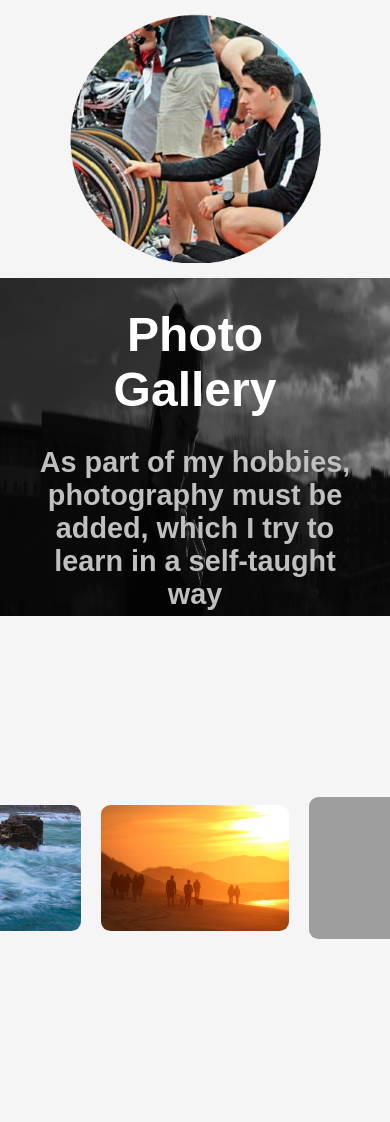
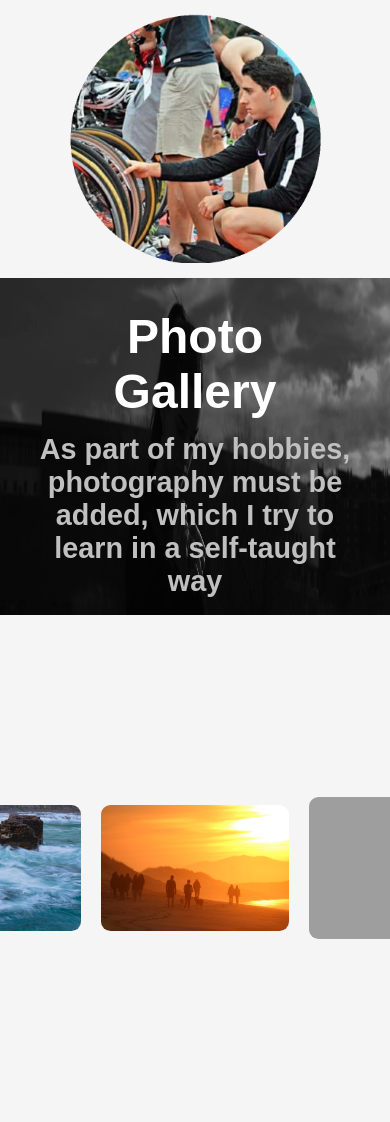
Before and after one commit to Jaimedgp/jaimedgpWeb, a Django app: template resume/templates/index.html in a window 390 px wide. Shown: the part 4672-5794 px from the top of the page. Run offline with Django 3.2, Linux system fonts and the light colour scheme; the template is opened without the code that fills it, so the values that code supplies are empty; grey boxes are pictures that could not be loaded.

Commit message:
responsive and animation on gallery section

```diff
--- a/resume/static/css/_photo.css
+++ b/resume/static/css/_photo.css
@@ -1,18 +1,16 @@
-#photo {
-    min-height: 100vh;
-
-    background: url("/static/Photos/Gallery/BW_5340.jpg") no-repeat;
-    background-size: 100vw 40vh;
-    background-position: top center;
-}
+#photo { min-height: 100vh; }
 
 .photo-header {
-    height: 40vh;
+    background: url("/static/Photos/Gallery/BW_5340.jpg") no-repeat;
+    background-size: 100vw 100%;
+    background-position: top center;
+
+    min-height: 40vh;
     display: grid;
     text-align: center;
 
     grid-template-columns: 10% minmax(5rem, 1fr) 10%;
-    grid-template-rows: 1fr 1fr ;
+    grid-template-rows: 5% 1fr 1fr 5%;
 }
 
 .photo-title {
@@ -20,14 +18,14 @@
     align-self: center;
 
     grid-column: 2/3;
-    grid-row: 1/2;
+    grid-row: 2/3;
 }
 .photo-description {
     color: silver;
     align-self: start;
 
     grid-column: 2/3;
-    grid-row: 2/3;
+    grid-row: 3/4;
 }
 
 .gallery {
@@ -38,6 +36,7 @@
     width: 200vw;
 
     left: -50vw;
+    transition: 1s;
 
     grid-template-columns: 10% repeat(3, minmax(5rem, 1fr)) 10%;
     grid-template-rows: 10% 1fr 10%;
--- a/resume/static/javascript/main.js
+++ b/resume/static/javascript/main.js
@@ -20,13 +20,13 @@ let gallery = document.getElementsByClassName("gallery");
 
 let photo1 = document.getElementById("photo1");
 photo1.onclick = function(){
-    gallery.style.left = '0';
+    gallery[0].style.left = '0';
 };
 let photo2 = document.getElementById("photo2");
 photo2.onclick = function(){
-    gallery.style.left = '-50vw';
+    gallery[0].style.left = '-50vw';
 };
 let photo3 = document.getElementById("photo3");
 photo3.onclick = function(){
-    gallery.style.left = '-100vw';
+    gallery[0].style.left = '-100vw';
 };
```
